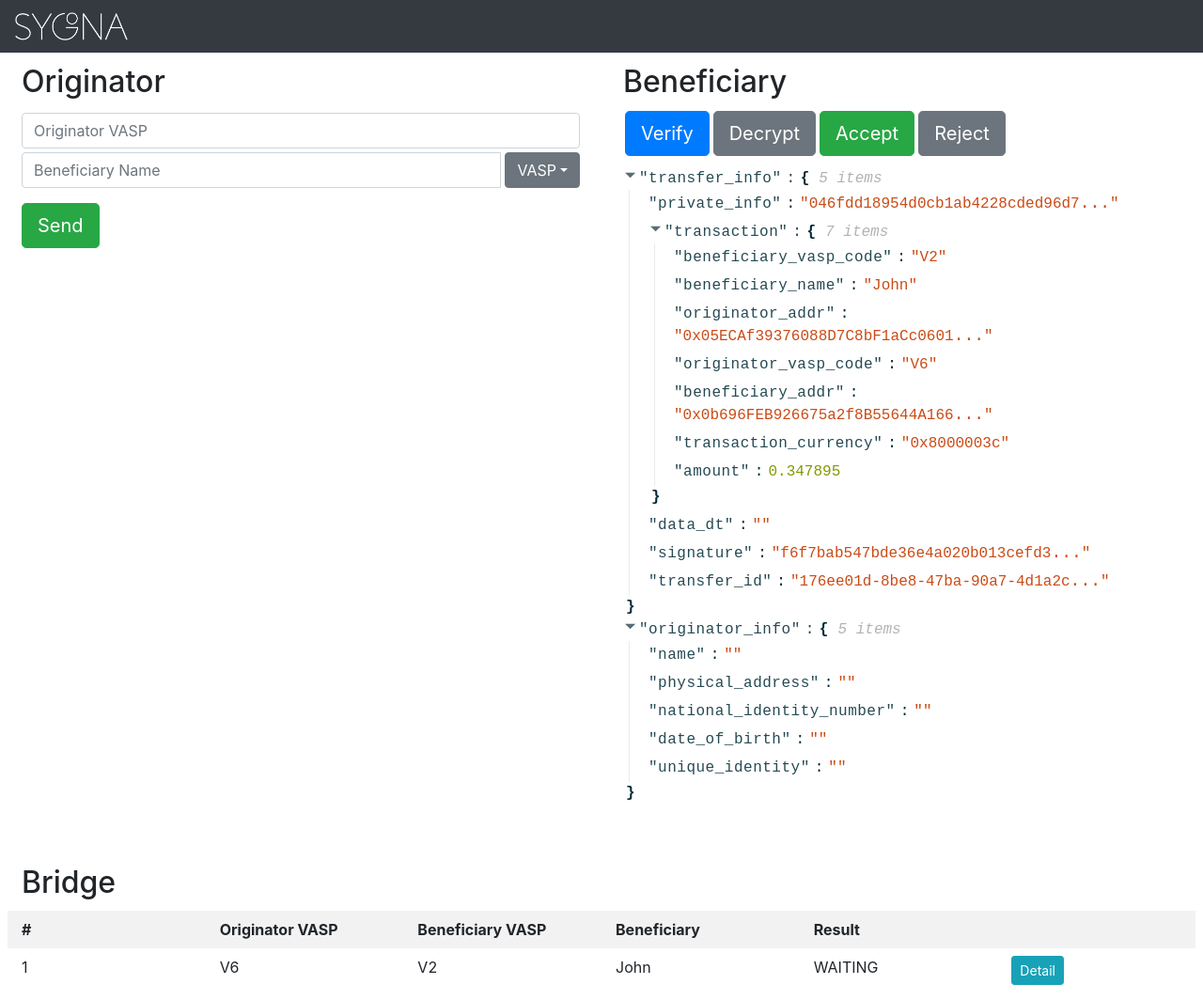
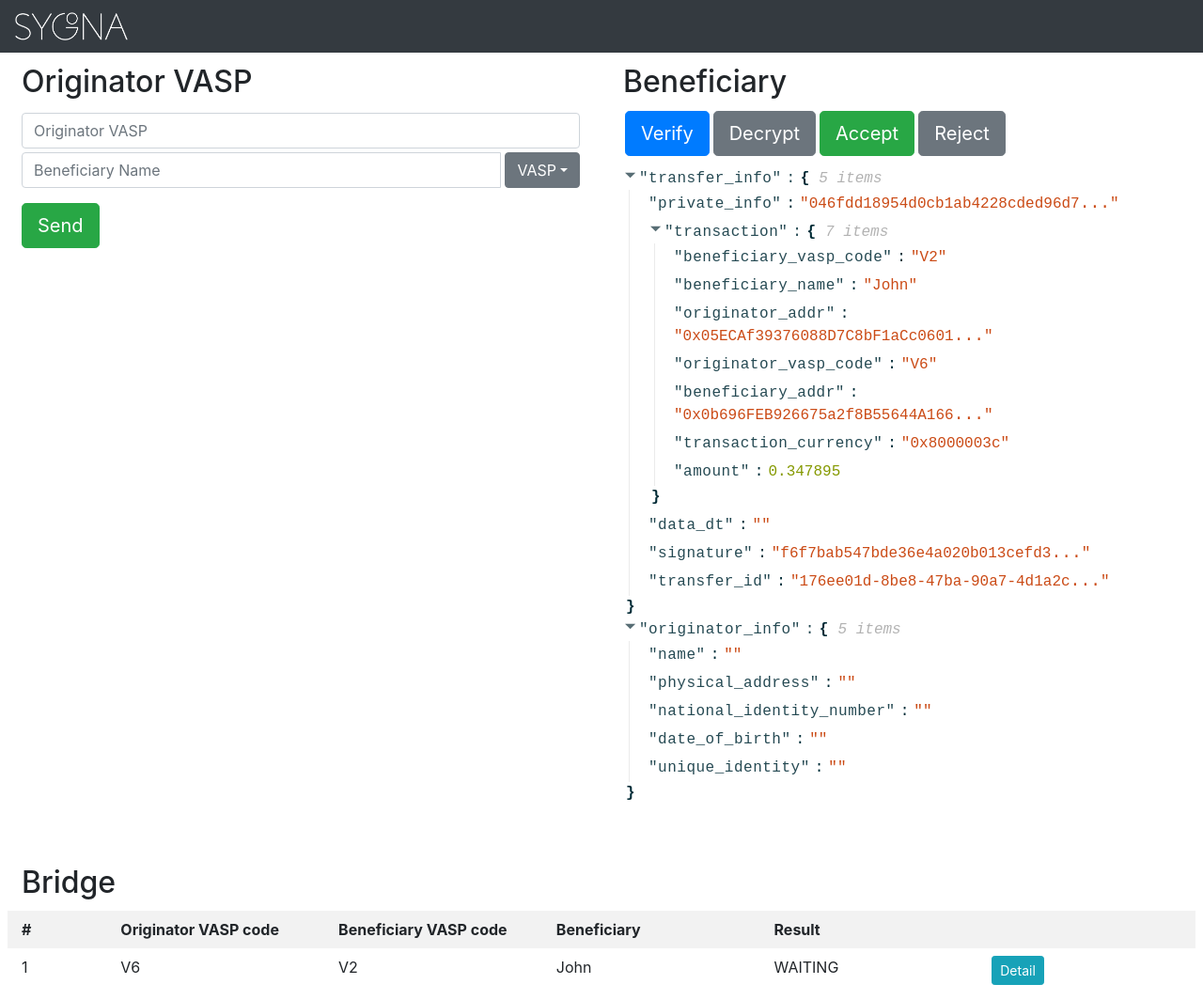
Before and after one commit to CoolBitX-Technology/sygna-bridge-demo, a React (Create React App) app: page / in a window 1280 px wide. Shown: the whole page at 94% size. Built offline with nearby package versions, Linux system fonts and the light colour scheme.

Commit message:
modified context

```diff
--- a/package.json
+++ b/package.json
@@ -1,6 +1,6 @@
 {
   "name": "sygna-bridge-demo",
-  "version": "1.0.0",
+  "version": "1.0.1",
   "private": true,
   "author": "Ray (https://github.com/rayspock)",
   "keywords": [
--- a/public/index.html
+++ b/public/index.html
@@ -19,7 +19,7 @@
       work correctly both with client-side routing and a non-root public URL.
       Learn how to configure a non-root public URL by running `npm run build`.
     -->
-    <title>React App</title>
+    <title>Sygna Bridge Demo</title>
 </head>
 <body>
 <noscript>You need to enable JavaScript to run this app.</noscript>
--- a/src/js/components/App.tsx
+++ b/src/js/components/App.tsx
@@ -29,7 +29,7 @@ const App = () => (
 
         <div className="row" style={marginTop}>
             <div className="col-md offset-md m-2">
-                <h2>Originator</h2>
+                <h2>Originator VASP</h2>
                 <div style={marginTopSm}>
                     <Originator/>
                 </div>
--- a/src/js/components/Bridge.tsx
+++ b/src/js/components/Bridge.tsx
@@ -35,9 +35,9 @@ class Bridge extends Component<BridgeProps, any> {
         return (
             <div className="grid-striped">
                 <div className="row font-weight-bold py-2">
-                    <div className="col">#</div>
-                    <div className="col">Originator VASP</div>
-                    <div className="col">Beneficiary VASP</div>
+                    <div className="col-1">#</div>
+                    <div className="col">Originator VASP code</div>
+                    <div className="col">Beneficiary VASP code</div>
                     <div className="col">Beneficiary</div>
                     <div className="col">Result</div>
                     <div className="col"></div>
--- a/src/js/components/List/Transfer.jsx
+++ b/src/js/components/List/Transfer.jsx
@@ -20,7 +20,7 @@ export default class Transfer extends Component {
         const {transfer_id, result} = sign_object;
         return [
             <div key={`${transfer_id}`} className="row py-2" id={transfer_id}>
-                <div className="col">{idx + 1}</div>
+                <div className="col-1">{idx + 1}</div>
                 <div className="col">{originator_vasp_code}</div>
                 <div className="col">{beneficiary_vasp_code}</div>
                 <div className="col">{beneficiary_name}</div>
```
